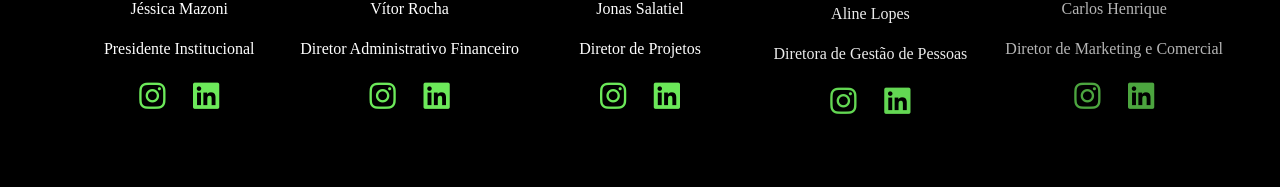
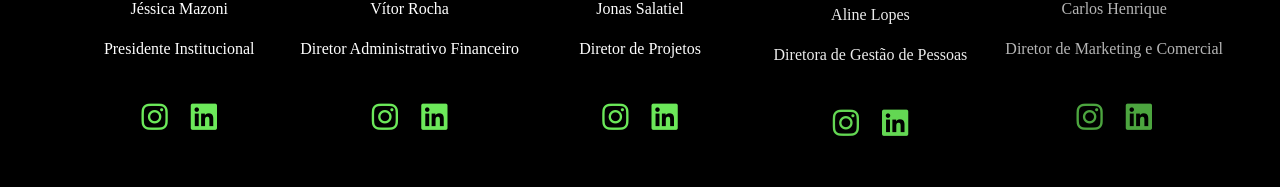
Before and after one commit to 7Sight/7site, a React (Create React App) app: page / in a window 1280 px wide. Shown: the part 1436-1623 px from the top of the page. Built offline with nearby package versions, Linux system fonts and the light colour scheme; a web font is replaced by a local one.

Commit message:
Siglas trocadas pela descrição do cargo time

```diff
--- a/src/components/Time/time.css
+++ b/src/components/Time/time.css
@@ -147,7 +147,7 @@ html{
 .time_instF{
     font-size: 30px;
     color:#6CE95A;
-    margin: 6%;
+    margin: 15% 5% 15% 5% ;
 }
 
 .time_image{
@@ -163,11 +163,17 @@ html{
     .time__text__cargo{
         font-size: 0.7em;
     }
+    .time_instF{
+        margin: 25% 5% 15% 5% ;
+    }
 
 }
 
 @media (max-width: 900px) {
 
+    .time_instF{
+        margin: 6%;
+    }
 
 
 
```
